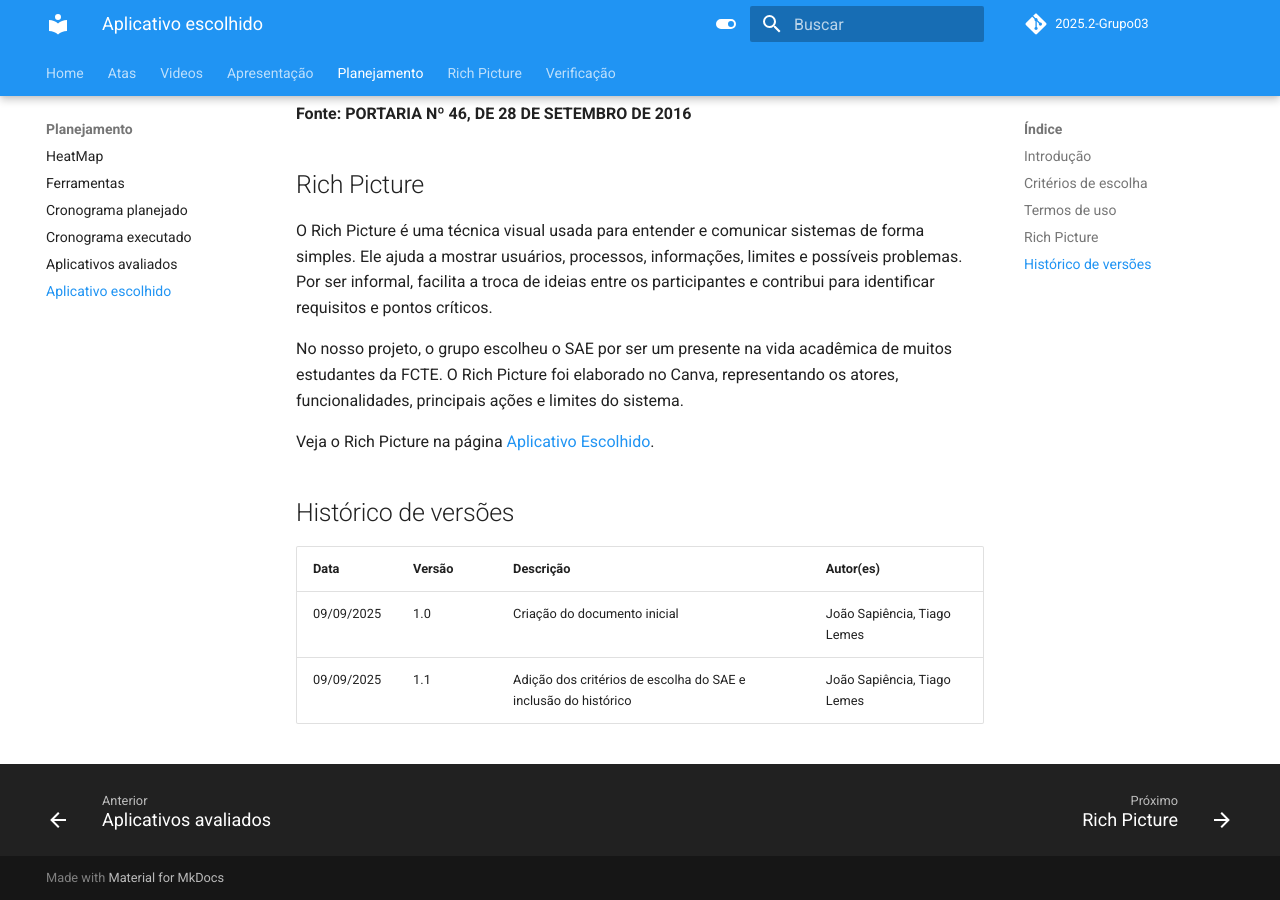
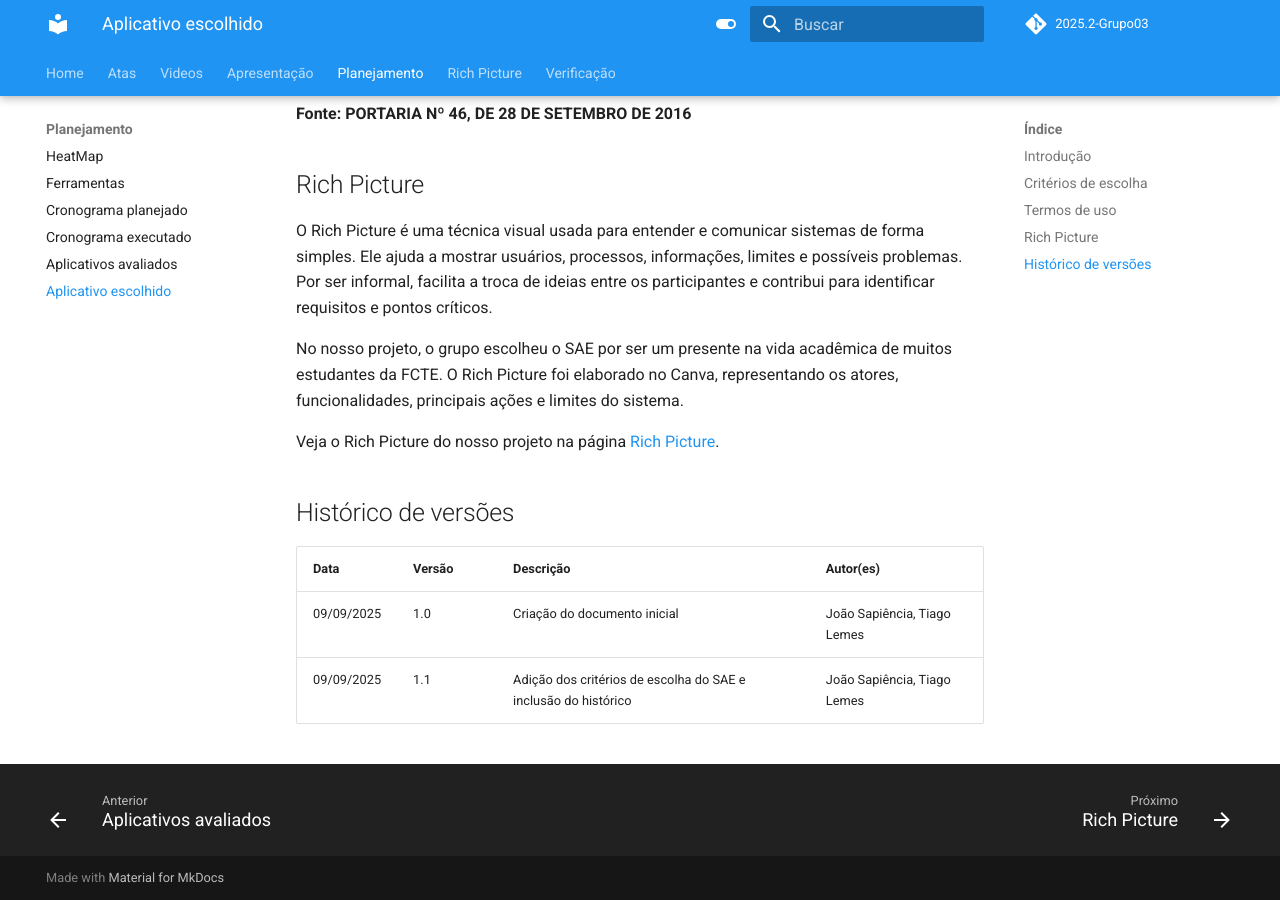
Before and after one commit to Requisitos-de-Software/2025.2-Grupo03, an MkDocs documentation site: the page built from docs/Planejamento/aplicativo.md, in a window 1280 px wide and 900 px high, scrolled down 1531 px. Built offline with MkDocs 1.6.1 and Material for MkDocs 9.7.7, drawn with Linux system fonts in a browser that asks for light colours; comment, search, counter and statistics services are not loaded.

Commit message:
Página Aplicativo Selecionado

```diff
--- a/docs/Planejamento/aplicativo.md
+++ b/docs/Planejamento/aplicativo.md
@@ -23,7 +23,7 @@ O Rich Picture é uma técnica visual usada para entender e comunicar sistemas d
 
 No nosso projeto, o grupo escolheu o SAE por ser um presente na vida acadêmica de muitos estudantes da FCTE. O Rich Picture foi elaborado no Canva, representando os atores, funcionalidades, principais ações e limites do sistema.
 
-Veja o Rich Picture na página [Aplicativo Escolhido](../Rich-picture/richpicture.md).
+Veja o Rich Picture do nosso projeto na página [Rich Picture](../Rich-picture/richpicture.md).
 
 ## Histórico de versões
 
```
